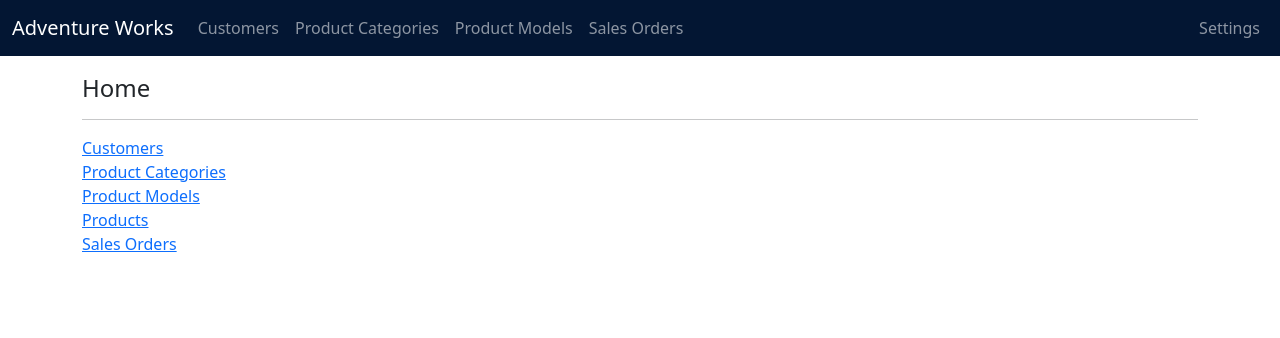
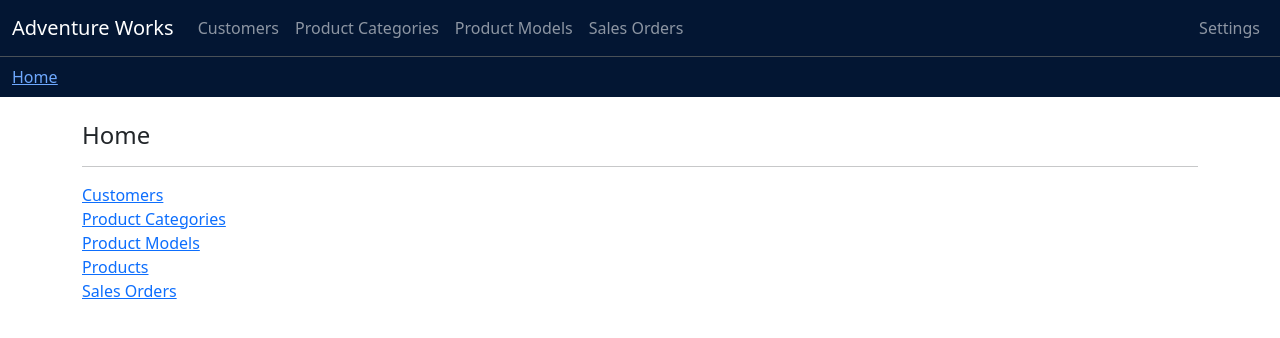
Before and after one commit to JeffreySyme/adventure-works-react, a React (Vite) app: page / in a window 1280 px wide. Shown: the top 338 px of the page. Built offline with nearby package versions, Linux system fonts and the light colour scheme.

Commit message:
Configured breadcrumb

```diff
--- a/src/App.tsx
+++ b/src/App.tsx
@@ -1,4 +1,4 @@
-import { PrimaryNavbar } from './components'
+import { PrimaryNavbar, SecondaryNavbar } from './components'
 import Routing from './Routing'
 import useApp from './use-app'
 
@@ -8,6 +8,7 @@
   return (
     <>
       <PrimaryNavbar />
+      <SecondaryNavbar />
       <Routing />
     </>
   )
--- a/src/components/index.ts
+++ b/src/components/index.ts
@@ -1,5 +1,7 @@
 import PrimaryNavbar from './primary-navbar/Component'
+import SecondaryNavbar from './secondary-navbar/Component'
 
 export {
     PrimaryNavbar,
+    SecondaryNavbar,
 }
--- a/src/components/primary-navbar/Component.tsx
+++ b/src/components/primary-navbar/Component.tsx
@@ -11,7 +11,7 @@
 
     return (
         <>
-            <Navbar bg="primary-subtle" data-bs-theme="dark" expand="lg" fixed="top">
+            <Navbar bg="primary-subtle" data-bs-theme="dark" expand="lg" sticky="top" className="border-bottom">
                 <Container fluid>
                     <Navbar.Brand as={Link} to="/">Adventure Works</Navbar.Brand>
                     <Navbar.Toggle aria-controls="basic-navbar-nav" />
--- /dev/null
+++ b/src/components/secondary-navbar/Component.tsx
@@ -0,0 +1,14 @@
+import { Breadcrumb, BreadcrumbItem, Container, Navbar } from 'react-bootstrap'
+import { Link } from 'react-router'
+
+export default function Component() {
+    return (
+        <Navbar bg="primary-subtle" data-bs-theme="dark" sticky="top">
+            <Container fluid>
+                <Breadcrumb listProps={{ className: 'mb-0' }}>
+                    <BreadcrumbItem as={Link} to="/">Home</BreadcrumbItem>
+                </Breadcrumb>
+            </Container>
+        </Navbar>
+    )
+}
--- a/src/index.css
+++ b/src/index.css
@@ -1,6 +1,3 @@
 #root {
     display: contents;
 }
-body {
-    padding-top: 50px;
-}
```
